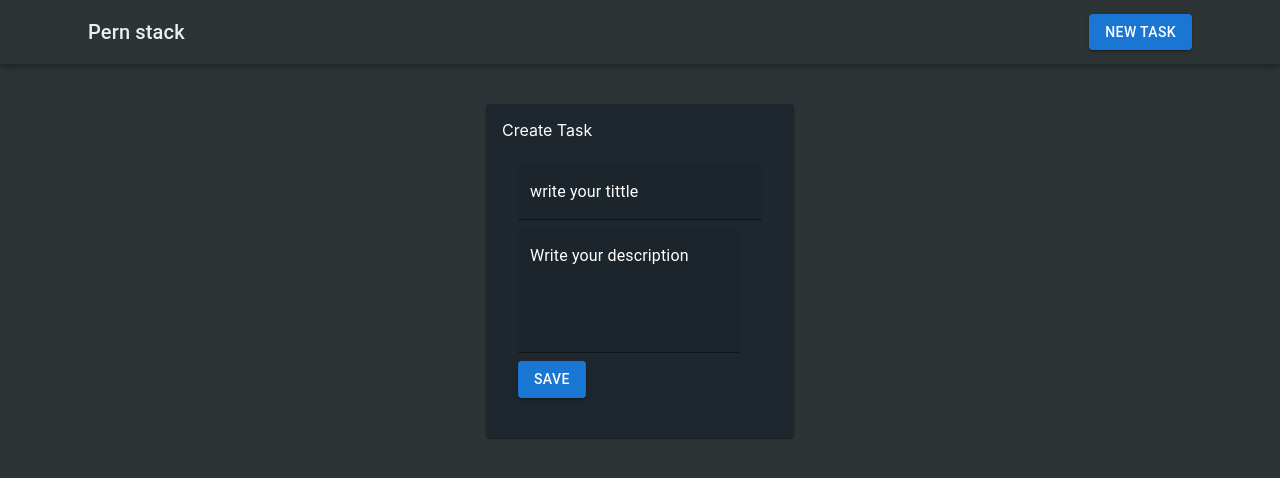
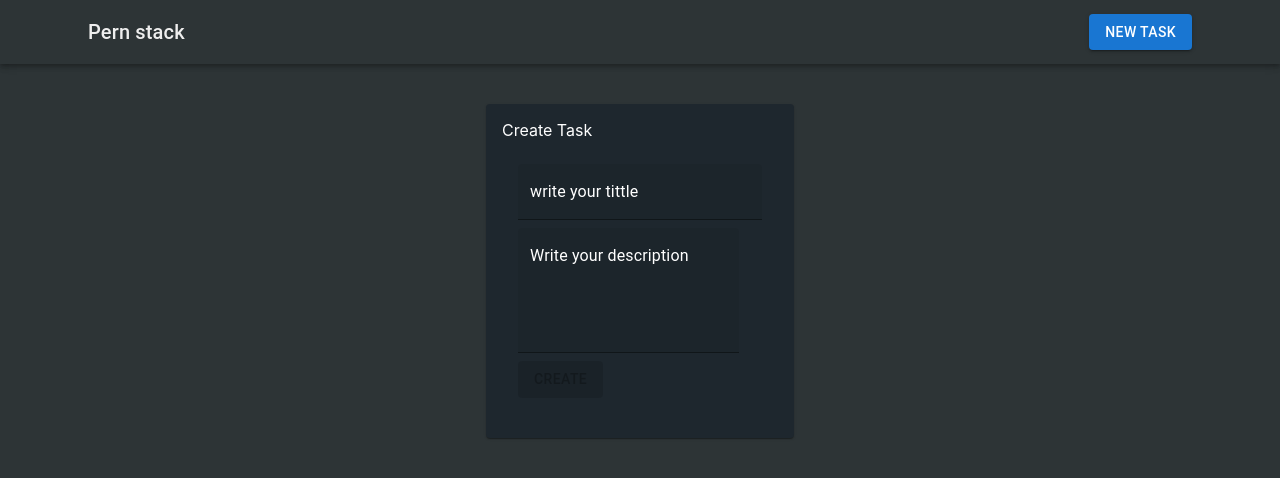
Before and after one commit to Gary122/listaTareas, a React (Create React App) app in the folder client/: page /tasks/new in a window 1280 px wide. Shown: the top 478 px of the page. Built offline with nearby package versions, Linux system fonts and the light colour scheme.

Commit message:
enviar datos con forms

```diff
--- a/client/src/components/TaskForm.js
+++ b/client/src/components/TaskForm.js
@@ -1,23 +1,37 @@
-import { Button, Card, CardContent, Grid, TextField, Typography } from "@mui/material"
+import { Button, Card, CardContent, CircularProgress, Grid, TextField, Typography } from "@mui/material"
 import { useState, useEffect } from "react";
+import { useNavigate} from 'react-router-dom'
 
 
 
 export default function TaskForm() {
 
-    const [task, setTask] = useState({
-      title: '',
-      description: '',
-    })
+  const [task, setTask] = useState({
+    title: "",
+    description: "",
+  });
+  const [loading, setLoading] = useState(false)
 
-    const handleSubmit = e =>{
-      e.preventDefault();
-      console.log(task)
-    };
+  const navigate = useNavigate()
 
-    const handelChange =e => {
-      setTask({...task, [e.target.name]: e.target.value});
-    }
+  const handleSubmit = async (e) => {
+    e.preventDefault();
+    setLoading(true)
+
+    const res = await fetch("http://localhost:4000/tasks", {
+      method: "POST",
+      body: JSON.stringify(task),
+      headers: {"Content-Type": "application/json"},
+  });
+    const data = await res.json();
+
+    setLoading(false)
+    navigate('/')
+  };
+
+  const handelChange = e => {
+    setTask({ ...task, [e.target.name]: e.target.value });
+  }
 
   return (
     <Grid container direction="column" alignItems="center" justifyContent="center">
@@ -40,8 +54,8 @@
 
                 name="title"
                 onChange={handelChange}
-                inputProps={{style:{color:"white"}}}
-                InputLabelProps={{style:{color:"white"}}}
+                inputProps={{ style: { color: "white" } }}
+                InputLabelProps={{ style: { color: "white" } }}
               />
 
               <TextField
@@ -55,12 +69,15 @@
                 }}
                 name="description"
                 onChange={handelChange}
-                inputProps={{style:{color:"white"}}}
-                InputLabelProps={{style:{color:"white"}}}
+                inputProps={{ style: { color: "white" } }}
+                InputLabelProps={{ style: { color: "white" } }}
               />
 
-              <Button variant='contained' color='primary' type='submit'>
-                Save
+              <Button variant='contained' color='primary' type='submit' disabled={!task.title || !task.description}>
+                {loading ? <CircularProgress
+                  color='inherit'
+                    size={24}
+                  /> : 'Create'}
               </Button>
 
             </form>
```
